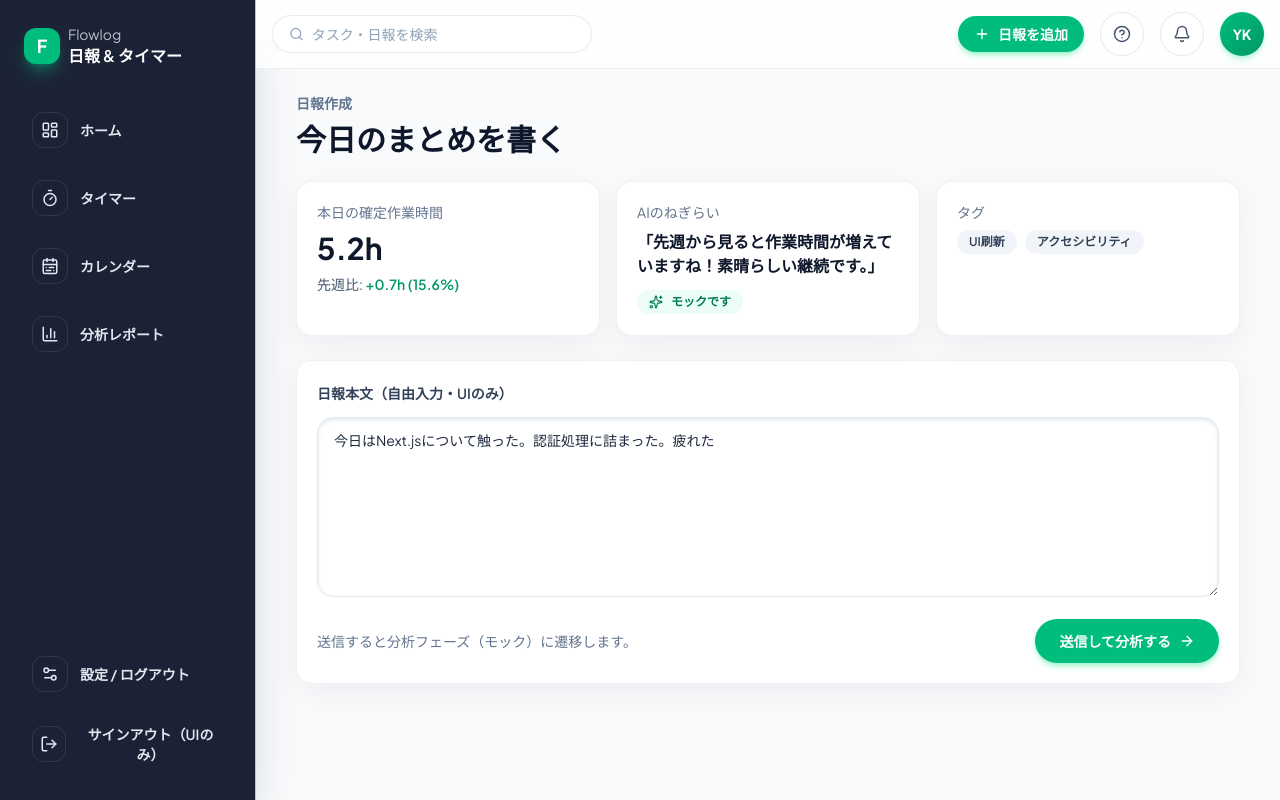
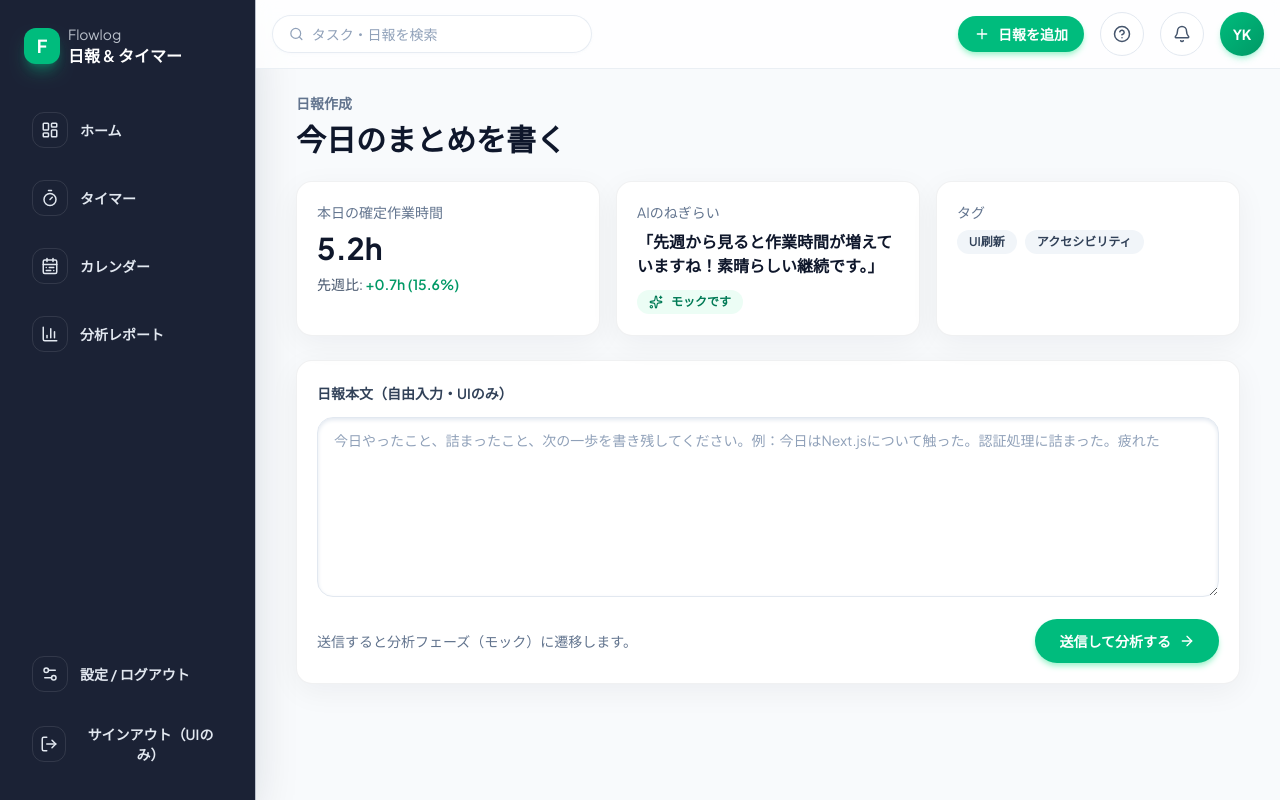
Before and after one commit to Fujita0113/hack_demo_by_codex, a Next.js app: page /report/new in a window 1280 px wide. Built offline with nearby package versions, Linux system fonts and the light colour scheme.

Commit message:
いい感じ

```diff
--- a/src/app/(workspace)/report/new/page.tsx
+++ b/src/app/(workspace)/report/new/page.tsx
@@ -1,3 +1,6 @@
+"use client";
+
+import { useState } from "react";
 import Link from "next/link";
 import { ArrowRight, Sparkles } from "lucide-react";
 import { reports } from "@/lib/mock";
@@ -9,6 +12,11 @@ const comparison = today.duration - lastWeekDuration;
 const comparisonPercent = ((comparison / lastWeekDuration) * 100).toFixed(1);
 
 export default function ReportNewPage() {
+  const [bodyText, setBodyText] = useState("");
+
+  const handleChange = (e: React.ChangeEvent<HTMLTextAreaElement>) => {
+    setBodyText(e.target.value);
+  };
   return (
     <div className="space-y-6">
       <div className="flex flex-col gap-2">
@@ -67,9 +75,10 @@ export default function ReportNewPage() {
           日報本文（自由入力・UIのみ）
         </label>
         <textarea
-          className="mt-3 min-h-[180px] w-full rounded-2xl border border-slate-200 bg-white px-4 py-3 text-sm text-slate-800 shadow-inner shadow-slate-200 outline-none focus:border-emerald-300 focus:ring-2 focus:ring-emerald-100"
-          placeholder="今日やったこと、詰まったこと、次の一歩を書き残してください。"
-          defaultValue="今日はNext.jsについて触った。認証処理に詰まった。疲れた"
+          className="mt-3 min-h-[180px] w-full rounded-2xl border border-slate-200 bg-white px-4 py-3 text-sm text-slate-800 shadow-inner shadow-slate-200 outline-none placeholder:text-slate-400 focus:border-emerald-300 focus:ring-2 focus:ring-emerald-100"
+          placeholder="今日やったこと、詰まったこと、次の一歩を書き残してください。例：今日はNext.jsについて触った。認証処理に詰まった。疲れた"
+          value={bodyText}
+          onChange={handleChange}
         />
         <div className="mt-4 flex flex-col gap-3 sm:flex-row sm:items-center sm:justify-between">
           <p className="text-sm text-slate-500">
```
